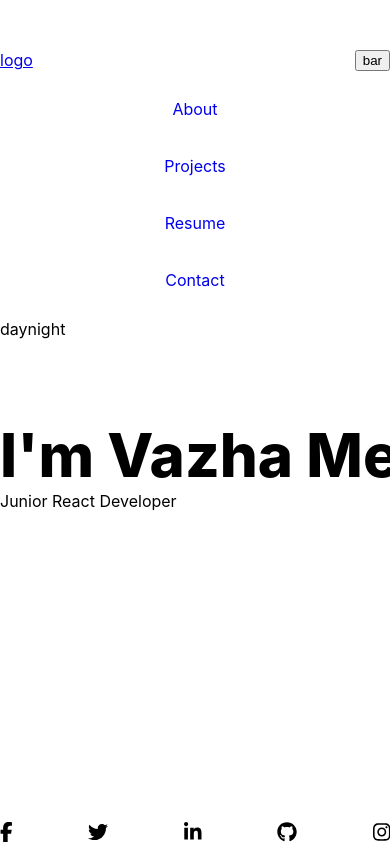
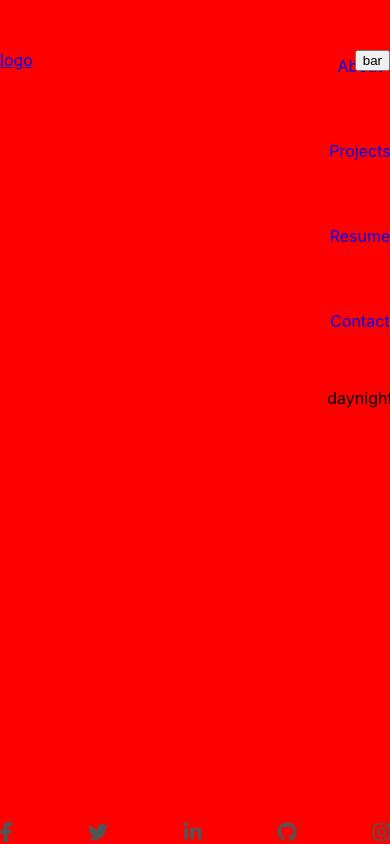
Before and after one commit to Mecxvarishvili/Portfolio, a React (Create React App) app: page / in a window 390 px wide. Both pictures are taken after a click on the button "bar". Shown: the top 844 px of the page. Built offline with nearby package versions, Linux system fonts and the light colour scheme.

Commit message:
Comeback

```diff
--- a/src/App.css
+++ b/src/App.css
@@ -12,6 +12,8 @@
   .header .container {
     display: flex;
     justify-content: space-between;
+    width: 1140px;
+    margin: 0 auto;
   }
   .header .container .burgerMenu {
     display: none;
@@ -21,22 +23,6 @@
     display: flex;
     padding: 0;
     margin: 0;
-    /*
-    a::after {
-        content: '';
-        display: block;
-        margin: auto;
-        height: 1px;
-        width: 0px;
-        left: 51%;
-        right: 51%;
-        background: transparent;
-        transition: width .5s ease, background-color .5s ease;
-    }
-    a:hover:after {
-      width: 100%;
-      background: black;
-    } */
   }
   .header .container .routesCont ul a {
     text-decoration: none;
@@ -61,31 +47,65 @@
     width: 100%;
   }
 }
+@media screen and (max-width: 1200px) {
+  .header .container {
+    width: 960px;
+  }
+}
 @media screen and (max-width: 999px) {
+  .header {
+    position: relative;
+  }
   .header .container {
     display: flex;
     flex-wrap: wrap;
+    width: 720px;
+  }
+  .header .container .logo {
+    z-index: 999;
   }
   .header .container .burgerMenu {
     display: block;
+    z-index: 999;
+  }
+  .header .container .visibleBar {
+    visibility: visible;
+    opacity: 1;
   }
   .header .container .routesCont {
-    flex-basis: 100%;
+    position: fixed;
+    top: 0;
+    left: 0;
+    width: 100%;
+    height: 100%;
+    background-color: red;
   }
   .header .container .routesCont ul {
     display: block !important;
+    width: 720px;
+    margin: 0 auto;
+    /* .routeBox {
+        margin: 20px auto;
+        text-align: center;
+        width: fit-content;
+        text-align: center;
+    } */
   }
-  .header .container .routesCont ul .routeBox {
-    margin: 20px auto;
-    text-align: center;
-    width: fit-content;
+  .header .container .routesCont ul li {
+    margin: 3rem auto;
     text-align: center;
   }
+  .header .container .hideBar {
+    visibility: hidden;
+    opacity: 0;
+  }
 }
-@media screen and (max-width: 676px) {
+@media screen and (max-width: 767px) {
   .header .container {
     display: flex;
     flex-wrap: wrap;
+    max-width: 540px !important;
+    width: 100%;
   }
   .header .container .routesCont {
     flex-basis: 100%;
@@ -103,7 +123,7 @@
     gap: 30px;
   }
   .footer .socialCont a {
-    color: black;
+    color: #545454;
     font-size: 20px;
   }
 }
--- a/src/layouts/footer/Footer.scss
+++ b/src/layouts/footer/Footer.scss
@@ -8,7 +8,7 @@
             gap: 30px;
 
             a {
-                color: black;
+                color: #545454;
                 font-size: 20px;
 
             }
--- a/src/layouts/header/Header.js
+++ b/src/layouts/header/Header.js
@@ -1,16 +1,25 @@
-import React from 'react';
+import React, { useState } from 'react';
 import { Link } from 'react-router-dom';
 import { ABOUT_PAGE, CONTACT_PAGE, HOME_PAGE, PROJECTS_PAGE, RESUME_PAGE } from '../../components/routes';
 import RouteGetter from './RouteGetter';
 
 const Header = () => {
     console.log(window.location)
+    const [ routes, setRoutes ] = useState("hideBar")
+    const routesCont = () => {
+        if(routes == "visibleBar") {
+            setRoutes("hideBar")
+        } else {
+            setRoutes("visibleBar")
+
+        }
+    }
     return (
         <div className="header" >
             <div className="container" >
                 <Link className="logo" to={HOME_PAGE}>logo</Link>
-                <button className="burgerMenu" >bar</button>
-                <div className="routesCont" >
+                <button onClick={() => routesCont()} className="burgerMenu" >bar</button>
+                <div className={"routesCont " + routes} >
                     <ul>
                         <RouteGetter href={ABOUT_PAGE} />
                         <RouteGetter href={PROJECTS_PAGE} />
--- a/src/layouts/header/header.scss
+++ b/src/layouts/header/Header.scss
@@ -6,7 +6,8 @@
         .container {
             display: flex;
             justify-content: space-between;
-
+            width: 1140px;
+            margin: 0 auto;
             .logo {
 
             }
@@ -49,37 +50,17 @@
                         width: 100%
 
                     }
-
-                    /*
-                    a::after {
-                        content: '';
-                        display: block;
-                        margin: auto;
-                        height: 1px;
-                        width: 0px;
-                        left: 51%;
-                        right: 51%;
-                        background: transparent;
-                        transition: width .5s ease, background-color .5s ease;
-                    }
-                    a:hover:after {
-                      width: 100%;
-                      background: black;
-                    } */
                 }
-
             }
         }
     }
-
 }
-
-
 
 @media screen and (max-width: 1200px) {
     .header {
 
         .container {
+            width: 960px;
             .burgerMenu {
             }
         }
@@ -89,43 +70,71 @@
 
 @media screen and (max-width: 999px) {
     .header {
+        position: relative;
 
         .container {
             display: flex;
             flex-wrap: wrap;
+            width: 720px;
+
+            .logo {
+                z-index: 999;
+            }
 
 
             .burgerMenu {
                 display: block;
+                z-index: 999;
+            }
 
+            .visibleBar {
+                visibility:visible;
+                opacity: 1;
             }
 
             .routesCont {
-                flex-basis: 100%;
+                position:fixed;
+                top: 0;
+                left: 0;
+                width: 100%;
+                height: 100%;
+                background-color: red;
+
                 // display: none;
                 ul {
                     display: block!important;
+                    width: 720px;margin: 0 auto;
+                    li {
+                        margin: 3rem auto;
+                        text-align: center;
+                    }
 
-                    .routeBox {
+                    /* .routeBox {
                         margin: 20px auto;
                         text-align: center;
                         width: fit-content;
                         text-align: center;
-                    }
+                    } */
                 }
 
+            }
+            .hideBar {
+                visibility: hidden;
+                opacity: 0;
             }
         }
     }
 
 }
 
-@media screen and (max-width: 676px) {
+@media screen and (max-width: 767px) {
     .header {
 
         .container {
             display: flex;
             flex-wrap: wrap;
+            max-width: 540px!important;
+            width: 100%;
 
 
             .burgerMenu {
--- a/src/pages/contact/ContactPage.js
+++ b/src/pages/contact/ContactPage.js
@@ -4,7 +4,12 @@ const ContactPage = () => {
     return (
         <div>
             <div>contact</div>
-
+            <form method="POST" action="https://formspree.io/f/xwkjpqok" >
+                <input id="name" name="name" placeholder="Name" required />
+                <input id="email" name="email" placeholder="Email" type="email" required />
+                <textarea id="message" name="message" placeholder="Message" required />
+                <button type="submit" >Send</button>
+            </form>
         </div>
     );
 };
--- a/src/pages/resume/ResumePage.js
+++ b/src/pages/resume/ResumePage.js
@@ -4,7 +4,8 @@ const ResumePage = () => {
     return (
         <div>
             <div>resume</div>
-
+            <a href="https://drive.google.com/file/d/1jqOm65ozBVpYpvwUlCNuWvCXVk5sxO99/view" target="_blank">download</a>
+            <embed src="../../Vazha-Metskhvarishvili.pd"  width="100%" height="600px" />
         </div>
     );
 };
```
Also changed, not shown: 2 other files (tests, documents, lock files or other folders).
